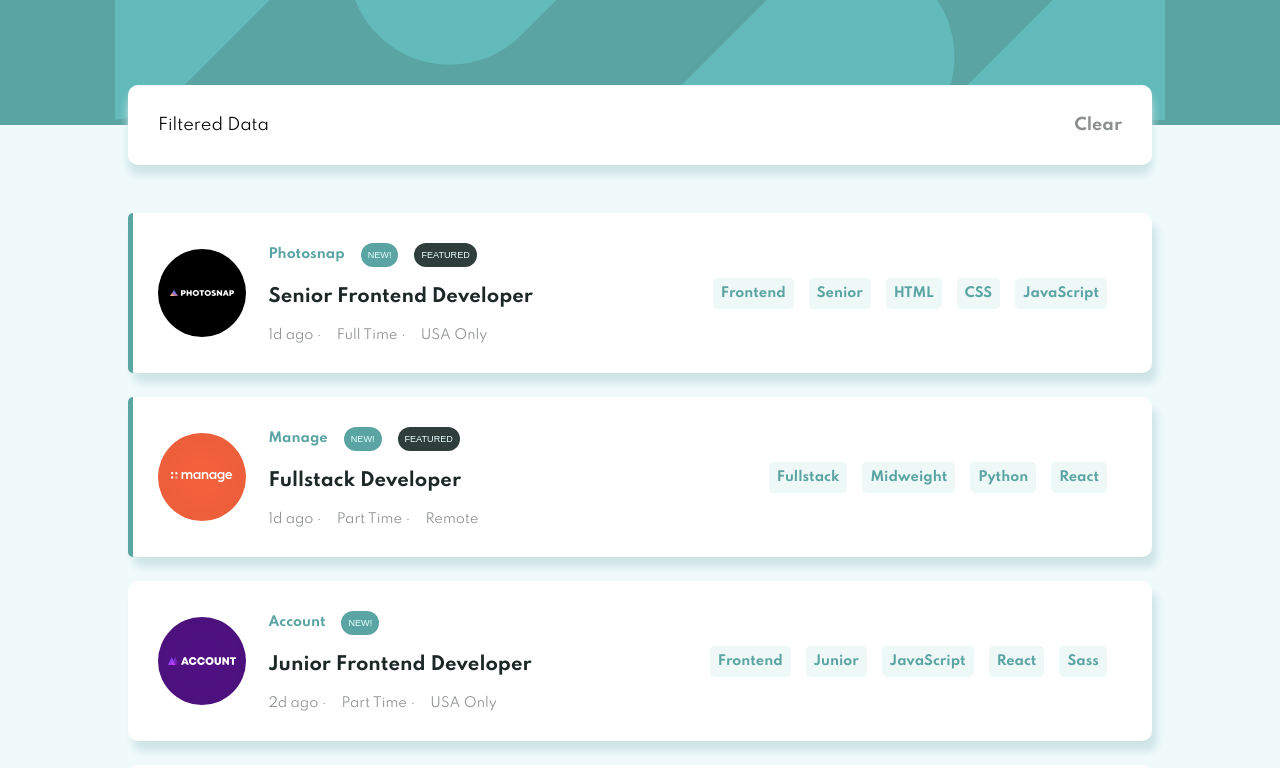
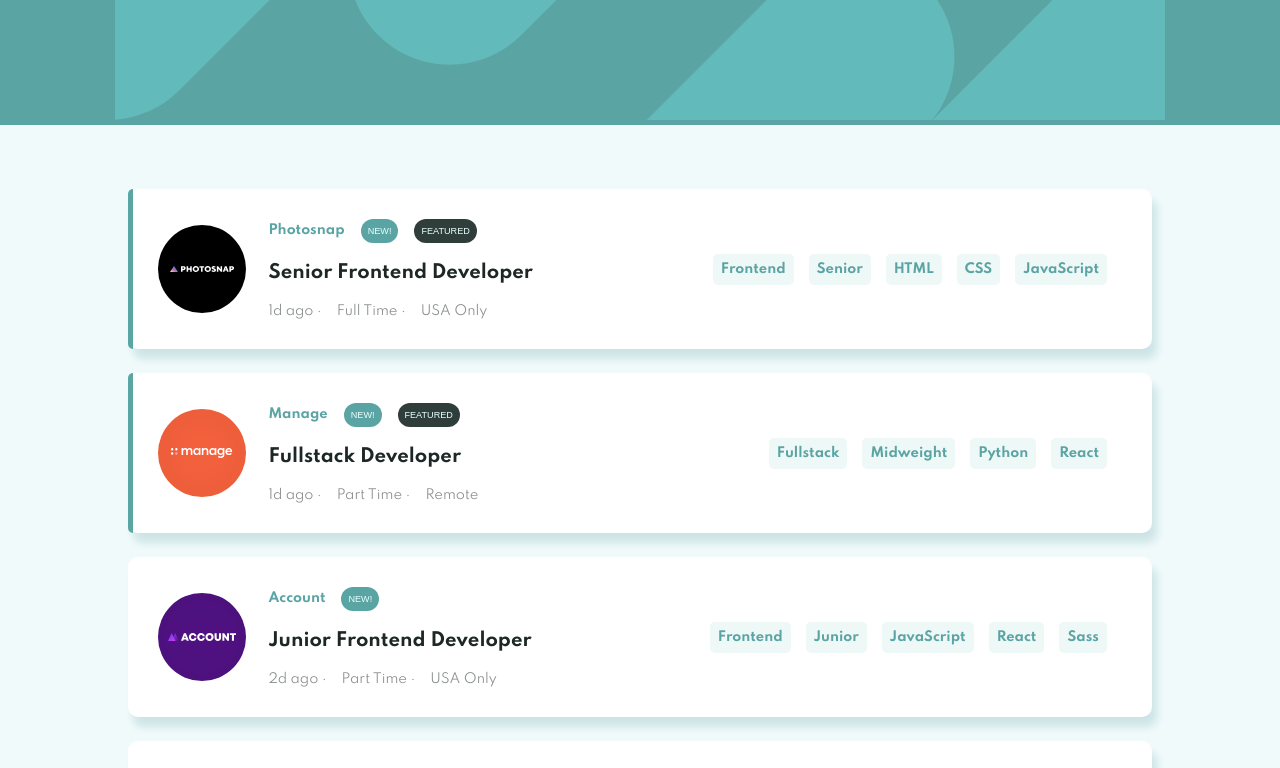
Before and after one commit to ahmadnagy55/ahmadnagy55, a React (Create React App) app: page / in a window 1280 px wide. Shown: the top 768 px of the page. Built offline with nearby package versions, Linux system fonts and the light colour scheme.

Commit message:
'Add final change'

```diff
--- a/public/index.html
+++ b/public/index.html
@@ -2,7 +2,7 @@
 <html lang="en">
   <head>
     <meta charset="utf-8" />
-    <link rel="icon" href="%PUBLIC_URL%/favicon.ico" />
+    <link rel="icon" href="./images/favicon-32x32.png" />
     <meta name="viewport" content="width=device-width, initial-scale=1" />
     <meta name="theme-color" content="#000000" />
     <meta
--- a/src/App.js
+++ b/src/App.js
@@ -1,6 +1,5 @@
 import React from 'react';
 import './App.css';
-// import FilteredData from './component/FilterData/FilteredData;';
 import JobItems from './component/JobItems/JobItems';
 import bgHeaderDeskTop from './component/JobItems/images/bg-header-desktop.svg';
 
@@ -11,7 +10,6 @@ function App() {
       <header className="App-header">
         <img src={bgHeaderDeskTop} className="App-logo" alt="bg-header-desktop" />
         </header>
-        {/* <FilteredData /> */}
         <JobItems/>
     </div>
 
--- a/src/component/FilterData/FilteredData.css
+++ /dev/null
@@ -1,36 +0,0 @@
-.filteredBar {
-  display: flex;
-  align-items: center;
-  justify-content: space-between;
-  border-radius: 10px;
-  box-shadow: 0px 10px 8px rgb(205, 228, 230);
-  background-color: white;
-  height: 5rem;
-  width: 80%;
-  margin: 0 auto -4.5rem auto;
-  padding: 10px 30px;
-  position: relative;
-  top: -40px;
-}
-.clear {
-  color: #8b8f8e;
-  font-weight: bold;
-}
-.clear:hover {
-  color: hsl(180, 29%, 50%);
-  cursor: pointer;
-  text-decoration: underline;
-}
-.disable {
-  display: none;
-}
-@media (max-width: 1142px) {
-  .filteredBar {
-    width: 60%;
-  }
-}
-@media (max-width: 693px) {
-  .filteredBar {
-    width: 80%;
-  }
-}
--- a/src/component/JobItems/JobItems.css
+++ b/src/component/JobItems/JobItems.css
@@ -47,6 +47,7 @@ body {
   }
 }
 /* end filtered Bar */
+
 /* start Job Item List */
 .JobItemList:first-of-type {
   margin-top: 4rem;
@@ -130,23 +131,21 @@ body {
 .bottomItem li:not(:first-child) {
   margin-left: 15px;
 }
-.RightItem .container {
-  color: hsl(180, 29%, 50%);
-  font-weight: bold;
-  list-style: none;
+.RightItem .container,
+.dataType {
   display: flex;
   justify-content: flex-start;
   flex-wrap: wrap;
   align-content: space-between;
   flex-direction: row;
 }
-.RightItem .r-item {
-  /* display: inline-block; */
+.r-item {
   margin-right: 15px;
   font-weight: 700;
   padding: 8px;
   cursor: pointer;
   background-color: rgb(238, 248, 247);
+  color: hsl(180, 29%, 50%);
   border-radius: 5px;
 }
 .RightItem .r-item:hover {
@@ -159,13 +158,6 @@ body {
   }
   .position {
     font-size: large;
-  }
-  .LeftItem {
-    /* flex-direction: column;
-    align-items: flex-start; */
-  }
-  .RightItem ul {
-    /* padding-left: 0; */
   }
 }
 @media (max-width: 1142px) {
--- a/src/component/JobItems/JobItems.js
+++ b/src/component/JobItems/JobItems.js
@@ -1,26 +1,46 @@
-import React from 'react';
+import React, {useState} from 'react';
 import datalist from '../../data.json';
 import './JobItems.css';
 
-//console.log(datalist[0].logo)
-// async function get () {
-//   let res = await fetch('../../data.json')
-//   let data = await res.json();
-//   console.log(data)
-// }
-// get();
+
 function JobItems () {
+  let [data, setData]= useState(datalist);
+  // console.log (datalist);
   let handelClear =  () => {
+    //remove selected language in banner
+    document.querySelector('.dataType').innerHTML="";
+    // hide banner
     document.querySelector(".filteredBar").classList.add("disable");
+    setData(datalist) ;
+
+  }
+  let handelClick = (e) => {
+    console.log (e.target);
+    //show banner tags
+    document.querySelector(".filteredBar").classList.remove("disable");
+    //display selected language in banner
+    let newDiv = document.createElement('div');
+    newDiv.setAttribute('class', 'r-item');
+    newDiv.appendChild(document.createTextNode(e.target.innerText))
+    document.querySelector('.dataType').appendChild(newDiv);
+    //map on data array & display matched data
+    let currentData = [...datalist]
+    let newData = currentData.filter((data) =>
+    (data.role.toLowerCase().includes(e.target.innerText.toLowerCase()) ||
+    data.level.toLowerCase().includes(e.target.innerText.toLowerCase()) //||
+
+    )
+    );
+    setData(newData);
   }
   return (
     <div>
-      <div className="filteredBar">
-        <div className='dataType'>Filtered Data</div>
+      <div className="filteredBar disable">
+        <div className='dataType'></div>
         <div className='clear' onClick={handelClear}>Clear</div>
       </div>
       <div className="JobItemsContainer">
-      {datalist.map(item => (
+      {data.map(item => (
                 <div key={item.id} className={item.new && item.featured ? "JobItemList pseudo" : "JobItemList"}>
                   <div className='LeftItem'>
                       <img className="logo" src={item.logo} alt={item.company}/>
@@ -38,16 +58,16 @@ function JobItems () {
                       </ul>
                         </div>
                         </div>
-                      </div>
+                  </div>
                       <div className="break-line"></div>
-                      <div className="RightItem">
+                  <div className="RightItem">
                         <div className='container'>
-                        <div className="r-item role">{item.role}</div>
-                        <div className="r-item level">{item.level}</div>
-                        {item.languages? item.languages.map(lang => <div key={Math.random()} className="r-item languages0">{lang}</div>) : "" }
-                        {item.tools? item.tools.map(tool =><div key={Math.random()} className="r-item tools">{tool}</div> ) : ""}
+                        <div className="r-item role" onClick={handelClick}> {item.role} </div>
+                        <div className="r-item level" onClick={handelClick}> {item.level} </div>
+                        {item.languages? item.languages.map(lang => <div key={Math.random()} className="r-item languages0" onClick={handelClick}> {lang} </div> ) : "" }
+                        {item.tools? item.tools.map(tool => <div key={Math.random()} className="r-item tools" onClick={handelClick}> {tool} </div> ) : ""}
                         </div>
-                        </div>
+                  </div>
 
                 </div>
 
```
Also changed, not shown: src/App.css (+0 -16 lines), src/component/FilterData/FilteredData;.js (deleted, +0 -15 lines).
